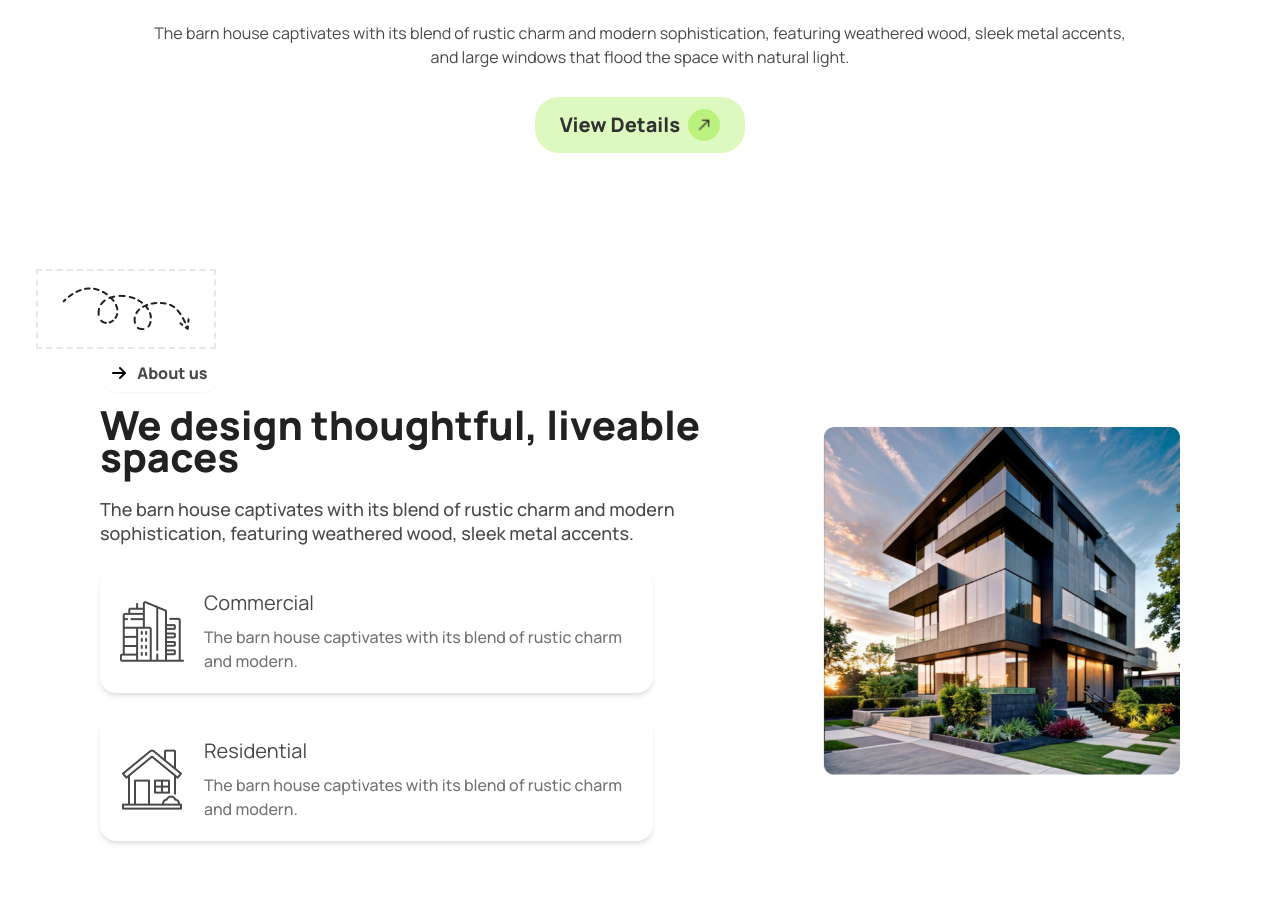
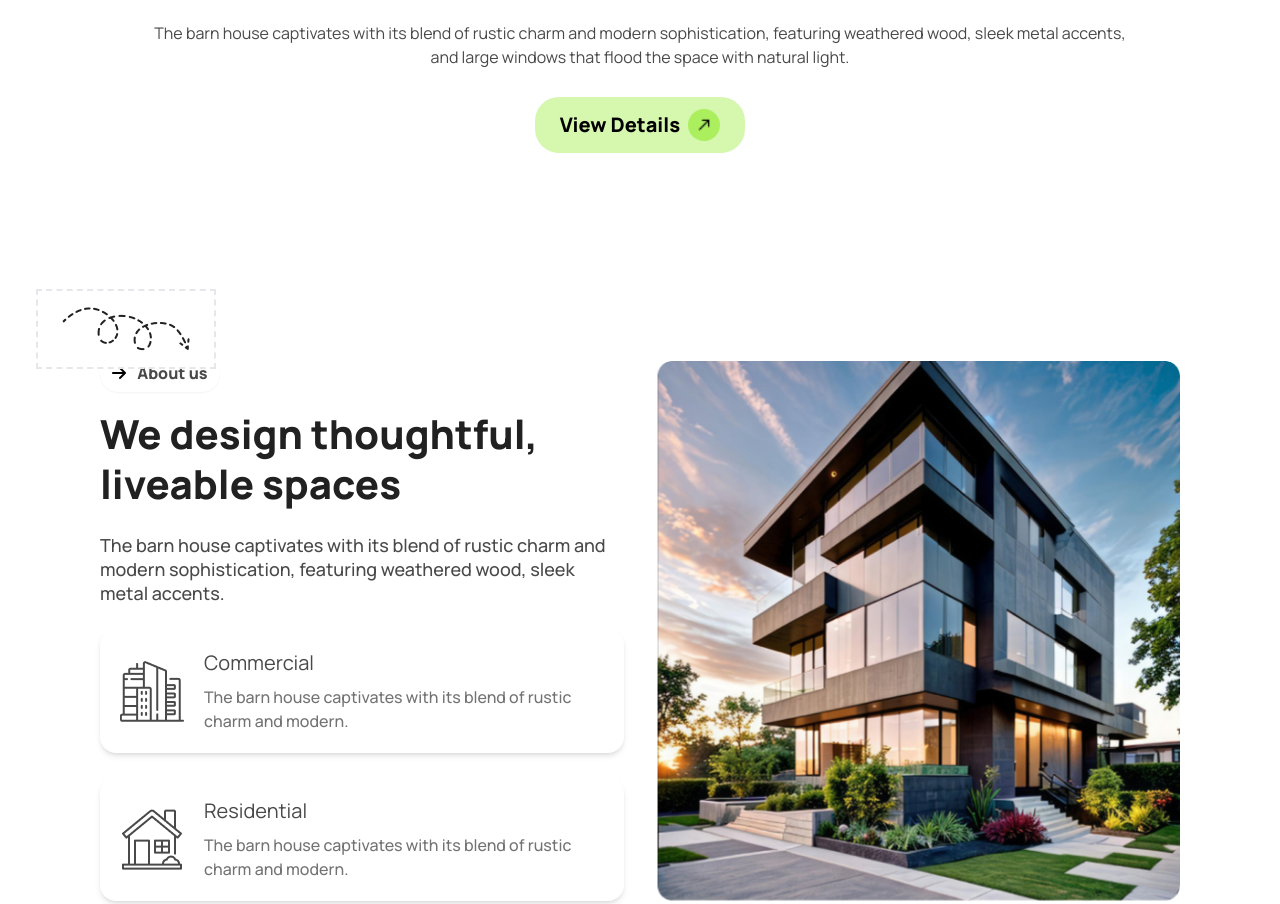
Before and after one commit to Sharif707/Assignment-3, a plain HTML site: page index.html in a window 1280 px wide. Shown: the part 673-1577 px from the top of the page. Drawn offline with nearby package versions, Linux system fonts and the light colour scheme.

Commit message:
Finally It's all good to go. Hope you like it sir

```diff
--- a/index.html
+++ b/index.html
@@ -120,7 +120,7 @@
                 the space with natural light.</p>
 
             <button
-                class="block w-full py-3 px-5 rounded-3xl bg-[#ABEF5F80] opacity-80 lg:flex lg:items-center lg:justify-center lg:mx-auto lg:w-[210px]">
+                class="block w-full py-3 px-5 rounded-3xl bg-[#ABEF5F] bg-opacity-50 lg:flex lg:items-center lg:justify-center lg:mx-auto lg:w-[210px]">
                 <span class="font-extrabold text-[20px]">View Details</span>
                 <img src="assets/icons8-arrow-up-right-24.png" alt=""
                     class="w-8 h-8 inline ml-2 bg-[#abef5f] rounded-full">
@@ -134,34 +134,34 @@
 
     <main class="container mx-auto px-5 lg:mt-24 mt-8">
         <section
-            class="relative lg:py-28 p-5 lg:px-20 flex flex-col lg:flex-row items-center justify-center lg:gap-8 gap-6">
-            <div class="text-center lg:text-start">
+            class="relative lg:py-28 p-5 lg:px-20 flex flex-col lg:flex-row  justify-center lg:gap-8 gap-6">
+            <div class="text-center lg:text-start  lg:w-[50%]">
 
                 <div
-                    class="hidden lg:block absolute top-5 left-4 border-2 border-dashed border-[#494949]-500 py-4 px-6">
+                    class="hidden lg:block absolute top-10 left-4 border-2 border-dashed border-[#494949]-500 py-4 px-6">
                     <img src="assets/Vector.png" alt="">
                 </div>
                 <div class="inline rounded-3xl px-3 py-2 bg-[#ffffff] shadow-sm">
                     <i class="fa-solid fa-arrow-right"></i>
                     <span class="text-[#494949] ml-2 font-extrabold">About us</span>
                 </div>
-                <h1 class="lg:text-[40px] font-extrabold text-[#212121] my-6 text-2xl">We design thoughtful, liveable
+                <h1 class="lg:text-[40px] lg:leading-tight font-extrabold text-[#212121] my-6 text-2xl">We design thoughtful, liveable
                     spaces</h1>
                 <p class="mb-6 text-[#494949] font-medium leading-6 text-lg">The barn house captivates with its blend of
                     rustic charm and
                     modern sophistication, featuring weathered wood, sleek metal accents.</p>
 
-                <div class="flex gap-5 items-center lg:w-4/5 rounded-2xl bg-[#ffffff] shadow-md p-5">
+                <div class="flex gap-5 items-center rounded-2xl bg-[#ffffff] shadow-md p-5">
                     <img src="assets/commercial.png" alt="">
 
-                    <div class="">
+                    <div>
                         <h4 class="md:text-xl text-lg text-[#494949]">Commercial</h4>
                         <p class="mt-2 text-[#737373] font-medium leading-6">The barn house captivates with its blend of
                             rustic charm and modern.</p>
                     </div>
 
                 </div>
-                <div class="flex gap-5 items-center lg:w-4/5 rounded-2xl bg-[#ffffff] shadow-md mt-6 p-5">
+                <div class="flex gap-5 items-center rounded-2xl bg-[#ffffff] shadow-md mt-6 p-5">
                     <img src="assets/residential.png" alt="">
 
                     <div class="">
@@ -174,8 +174,8 @@
 
             </div>
             <!-- ---Image container---- -->
-            <div>
-                <img src="assets/Rectangle.png" alt="">
+            <div class="lg:w-[50%]">
+                <img src="assets/Rectangle.png" class="w-full h-full">
 
             </div>
 
@@ -255,7 +255,7 @@
 
                 <div
                     class="flex flex-col lg:flex-row lg:items-center gap-6 rounded-2xl bg-[#ffffff] shadow-md p-6 lg:col-span-8">
-                    <img src="assets/img1.png" alt="">
+                    <img src="assets/img1.png">
 
                     <div class="text-left lg:text-center">
                         <h4 class="md:text-2xl text-lg text-[#494949] font-extrabold text-left">Commercial</h4>
@@ -379,7 +379,7 @@
             <h4 class="text-3xl font-bold tracking-wide text-white">Rinterio</h4>
         </a>
 
-        <p class="mt-4 mb-10 text-[#494949] font-medium leading-6 text-lg lg:w-3/5 lg:mx-auto ">The barn house
+        <p class="mt-4 mb-10 text-[#494949] font-medium leading-6 text-lg lg:w-3/5 lg:mx-auto text-justify ">The barn house
             captivates
             with its blend of
             rustic charm and
```
